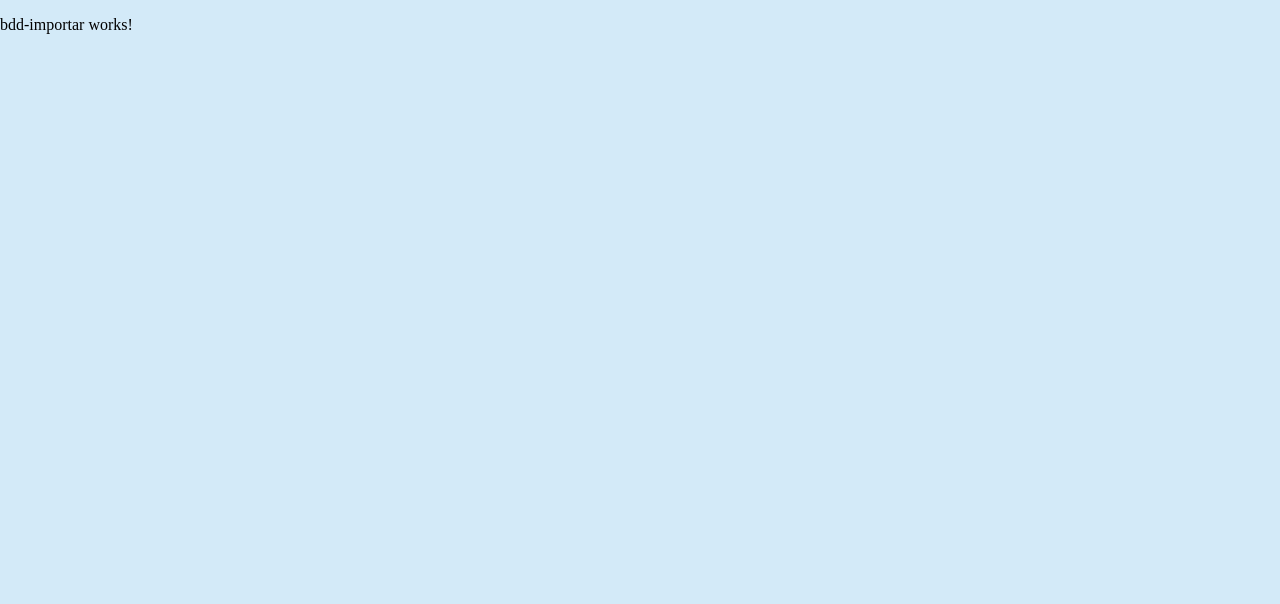
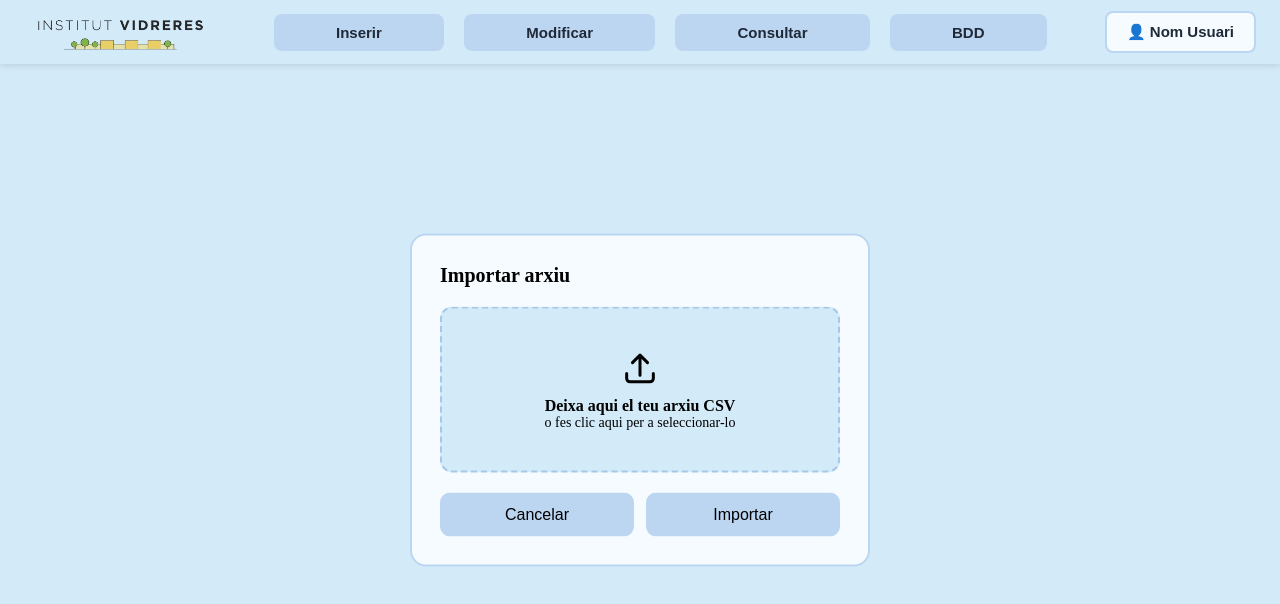
Before and after one commit to kituss44/projecte1, an Angular app: page /bddimportar in a window 1280 px wide. Shown: the top 604 px of the page. Built offline with nearby package versions, Linux system fonts and the light colour scheme.

Commit message:
BDD Importar

```diff
--- a/src/app/Components/bdd-importar/bdd-importar.css
+++ b/src/app/Components/bdd-importar/bdd-importar.css
@@ -0,0 +1,82 @@
+body {
+  margin: 0;
+  min-height: 100vh;
+  background: #D3EAF8;
+  font-family: Arial, sans-serif;
+  color: #2C4A63;
+}
+
+.panel {
+  position: fixed;
+  top: 50%;
+  left: 50%;
+  transform: translate(-50%, -50%);
+  width: calc(100% - 32px);
+  max-width: 460px;
+  box-sizing: border-box;
+  padding: 28px;
+  background: #F6FBFF;
+  border: 2px solid #BCD6F2;
+  border-radius: 16px;
+}
+
+h1 {
+  margin: 0 0 20px;
+  font-size: 20px;
+}
+
+.dropzone {
+  display: flex;
+  flex-direction: column;
+  align-items: center;
+  padding: 40px 16px;
+  text-align: center;
+  background: #D3EAF8;
+  border: 2px dashed #A7C7E7;
+  border-radius: 12px;
+  cursor: pointer;
+}
+
+.dropzone:hover {
+  background: #BFE8DF;
+}
+
+.dropzone__icono {
+  width: 40px;
+  height: 40px;
+  margin-bottom: 8px;
+}
+
+.dropzone__titulo {
+  font-weight: bold;
+}
+
+.dropzone__ayuda {
+  font-size: 14px;
+}
+
+.dropzone input {
+  display: none;
+}
+
+.acciones {
+  display: flex;
+  gap: 12px;
+  margin-top: 20px;
+}
+
+.btn {
+  flex: 1;
+  padding: 12px;
+  font-size: 16px;
+  background-color: #BCD6F2;
+  border: 1px solid transparent;
+  border-radius: 10px;
+  cursor: pointer;
+}
+
+.btn:hover {
+  background-color: #BFE8DF;
+  transform: scale(1.02);
+  border-color: black;
+}
--- a/src/app/Components/bdd-importar/bdd-importar.html
+++ b/src/app/Components/bdd-importar/bdd-importar.html
@@ -1 +1,21 @@
-<p>bdd-importar works!</p>
+<app-menu-header/>
+
+<main class="panel">
+  <h1>Importar arxiu</h1>
+
+  <label class="dropzone" for="arxiu">
+    <svg class="dropzone__icono" viewBox="0 0 24 24" aria-hidden="true">
+      <path d="M12 16V4m0 0L7.5 8.5M12 4l4.5 4.5M4 15v3a2 2 0 0 0 2 2h12a2 2 0 0 0 2-2v-3"
+            fill="none" stroke="currentColor" stroke-width="1.8"
+            stroke-linecap="round" stroke-linejoin="round"/>
+    </svg>
+    <span class="dropzone__titulo">Deixa aqui el teu arxiu CSV</span>
+    <span class="dropzone__ayuda">o fes clic aqui per a seleccionar-lo</span>
+    <input id="arxiu" type="file" accept=".csv,text/csv">
+  </label>
+
+  <div class="acciones">
+    <button type="button" class="btn">Cancelar</button>
+    <button type="button" class="btn">Importar</button>
+  </div>
+</main>
--- a/src/app/Components/bdd-importar/bdd-importar.ts
+++ b/src/app/Components/bdd-importar/bdd-importar.ts
@@ -1,7 +1,8 @@
 import { Component } from '@angular/core';
+import { MenuHeader } from '../menu-header/menu-header';
 
 @Component({
-  imports: [],
+  imports: [MenuHeader],
   selector: 'app-bdd-importar',
   styleUrl: './bdd-importar.css',
   templateUrl: './bdd-importar.html',
```
